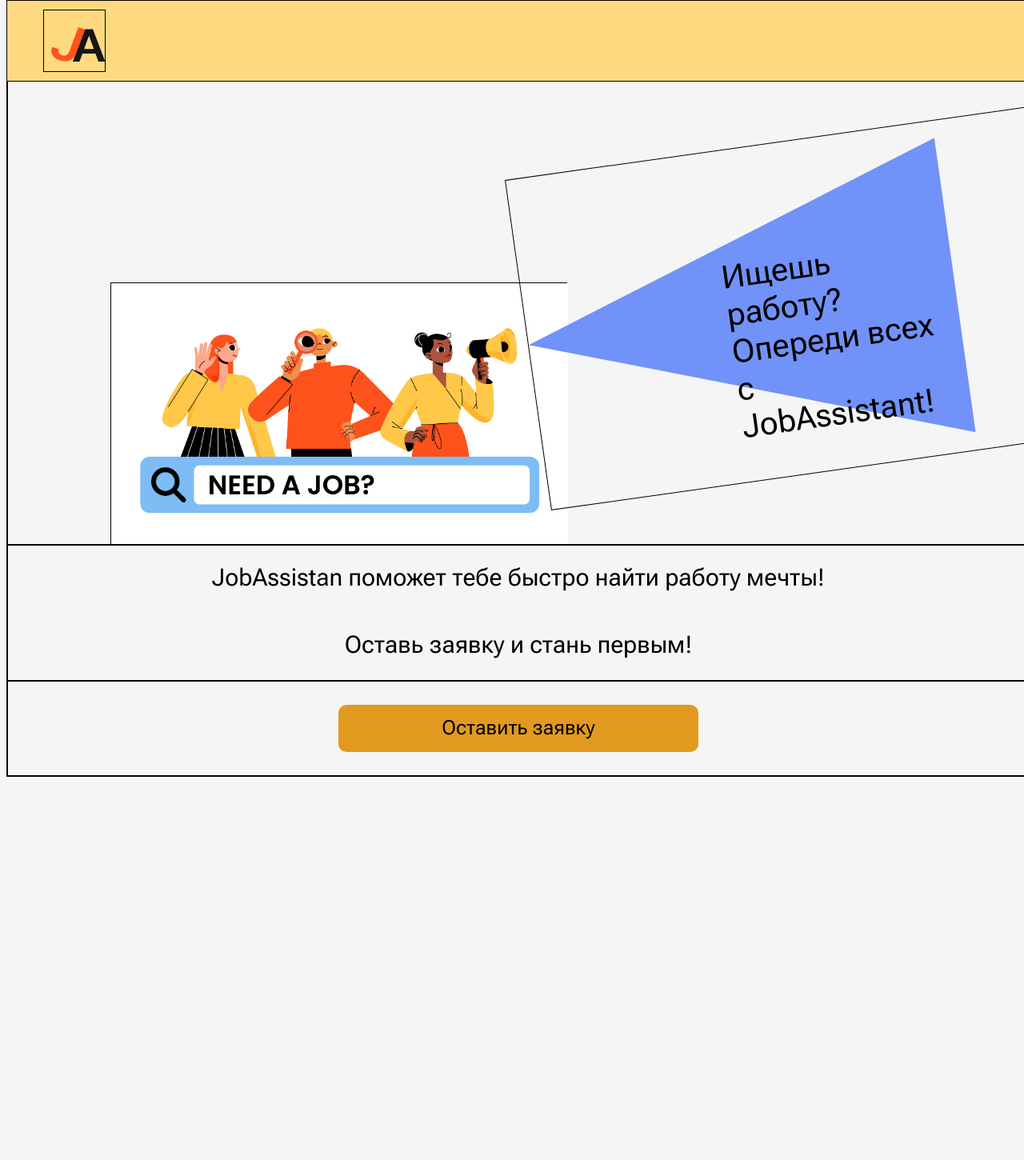
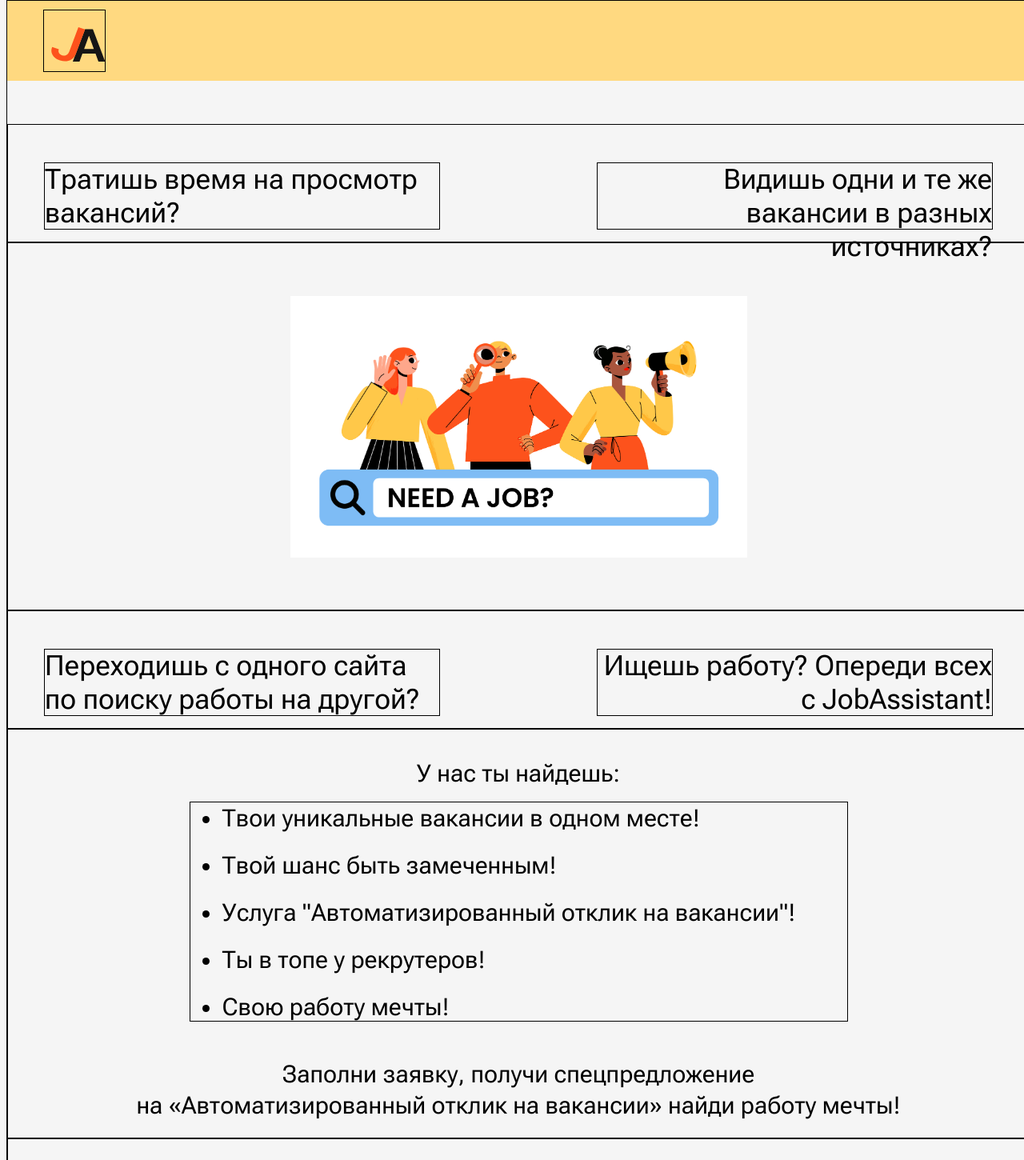
Before and after one commit to rafradio/JA_frontEnd, a plain HTML site: page JobAssistantFront/index.html in a window 1280 px wide. Shown: the part 8-1458 px from the top of the page at 80% size. Before the commit the page ends 987 px from the top, so only its background shows below. Drawn offline with Linux system fonts and the light colour scheme.

Commit message:
list in the middle

```diff
--- a/JobAssistantFront/css/style.css
+++ b/JobAssistantFront/css/style.css
@@ -32,6 +32,7 @@
     background: #FFD980;
     margin: 0;
     padding-left: 45px;
+    margin-bottom: 54px;
 }
 .logobox {
     display: block;
@@ -47,22 +48,55 @@
     width: 78px;
     height: 78px;
 }
-.pictures_wrap {
-    display: block;
+.top_text_wrap {
+    display: flex;
     position: relative;
     width: 100%;
-    height: 580px;
+    height: 148px;
+    align-items: center;
+    justify-content: space-between;
+    padding-left: 45px;
+    padding-right: 45px;
+    padding-top: 32px;
+    border: 0.5px solid black;
+}
+.top_text {
+    display: flex;
+    position: relative;
+    width: 495px;
+    height: 84px;
+    border: 0.5px solid black;
+    /* align-items: center;
+    justify-content: center; */
+}
+.top_text h2 {
+    margin: 0 !important;
+    padding: 0 !important;
+    font-size: 35px;
+    line-height: 42px;
+    font-weight: 400;
+}
+.top_text_wrap .left {
+    text-align: left;
+}
+.top_text_wrap .right {
+    text-align: right;
+}
+.pictures_wrap {
+    display: flex;
+    position: relative;
+    align-items: center;
+    justify-content: center;
+    width: 100%;
+    height: 460px;
     border: 0.5px solid black;
     overflow: hidden;
 }
 .picture_11 {
-    display: block;
-    position: absolute;
-    bottom: 0;
-    left: 128px;
+    display: flex;
+    position: relative;
     width: 571px;
     height: 327px;
-    border: 0.5px solid black;
 }
 .picture_11 .top_image1 {
     width: 571px;
@@ -109,8 +143,8 @@
 .main_titles {
     position: relative;
     width: 100%;
-    height: 148;
-    padding-top: 45;
+    height: 512px;
+    padding-top: 35px !important;
     display: flex;
     flex-direction: column;
     align-items: center;
@@ -121,8 +155,32 @@
     font-size: 30px;
     line-height: 39px;
     font-weight: 400;
+    margin: 0 !important;
+    padding: 0 !important;
 }
 .main_titles h2 {
+    font-size: 30px;
+    line-height: 39px;
+    font-weight: 400;
+}
+.main_titles .main_list {
+    display: flex;
+    position: relative;
+    flex-direction: column;
+    height: 275px;
+    width: 823px;
+    align-items: left;
+    border: 0.5px solid black;
+}
+.main_list li {
+    font-size: 30px;
+    line-height: 39px;
+    font-weight: 400;
+    margin-bottom: 20px;
+}
+.main_titles_last {
+    display: flex;
+    text-align: center;
     font-size: 30px;
     line-height: 39px;
     font-weight: 400;
--- a/JobAssistantFront/css/styleModal.css
+++ b/JobAssistantFront/css/styleModal.css
@@ -105,6 +105,10 @@
     width: 100%;
     height: 100%;
 }
+.data_enter input::placeholder {
+    color: #d7d7d7;
+    font-size: 14px;
+}
 .form-field__label {
     display: block;
     font-size: 16px;
@@ -130,6 +134,7 @@
     justify-content: center;
     border-radius: 10px;
     background: #f58711;
+    cursor: pointer;
 }
 .form_button p {
     font-size: 25px;
@@ -137,3 +142,19 @@
     font-weight: 400;
     color: #ffffff;
 }
+.active_line {
+    display: block;
+    position: absolute;
+    bottom: 0;
+    left: 0;
+    border-bottom: 2px solid #ce7210;
+    content: "";
+    width: 100%;
+    transform-origin: 50% 50%;
+    transform: scaleX(0);
+    transition: all 0.4s;
+    z-index: 1;
+}
+.form-field__active {
+    transform: scaleX(1);
+}
--- a/JobAssistantFront/index.html
+++ b/JobAssistantFront/index.html
@@ -17,20 +17,36 @@
                 <img src="img/LogoJA.svg" alt="Job assistant logo" class="JALogo_pic">
             </div>
         </div>
+        <div class="top_text_wrap">
+            <div class="top_text left"><h2>Тратишь время на просмотр вакансий?</h2></div>
+            <div class="top_text right"><h2>Видишь одни и те же вакансии в разных источниках?</h2></div>
+        </div>
         <div class="pictures_wrap">
             <div class="picture_11">
                 <img src="img/Top_Image1.png" alt="Job assistant" class="top_image1">
             </div>
-            <div class="picture_tagline">
+            <!-- <div class="picture_tagline">
                 <svg class="triangle">
                     <polygon points="0,186 539,0 539,372" style="fill:rgb(113, 146, 248)"/>
                 </svg>
                 <div class="text_tagline"><p>Ищешь работу?<br>Опереди всех с<br>JobAssistant!</p></div>
-            </div>
+            </div> -->
+        </div>
+        <div class="top_text_wrap">
+            <div class="top_text left"><h2>Переходишь с одного сайта по поиску работы на другой?</h2></div>
+            <div class="top_text right"><h2>Ищешь работу? Опереди всех с JobAssistant!</h2></div>
         </div>
         <div class="main_titles">
-            <h1>JobAssistan поможет тебе быстро найти работу мечты!</h1>
-            <h2>Оставь заявку и стань первым!</h2>
+            <h1>У нас ты найдешь:</h1>
+            <ul class="main_list">
+                <li>Твои уникальные вакансии в одном месте!</li>
+                <li>Твой шанс быть замеченным!</li>
+                <li> Услуга "Автоматизированный отклик на вакансии"!</li>
+                <li>Ты в топе у рекрутеров!</li>
+                <li>Свою работу мечты!</li>
+            </ul>
+            <!-- <h2>Заполни заявку, получи спецпредложение </h2> -->
+            <div class="main_titles_last"><p>Заполни заявку, получи спецпредложение<br>на «Автоматизированный отклик на вакансии» найди работу мечты!</p></div>
         </div>
         <div class="wrap_button_landing">
             <div class="button_landing"><p>Оставить заявку</p></div>
--- a/JobAssistantFront/js/animation.js
+++ b/JobAssistantFront/js/animation.js
@@ -1,18 +1,43 @@
-function reqEmailForm() {
+function requestEmailForm() {
     this.reqButton = document.querySelector('.button_landing');
     this.regForm = document.querySelector('.request_modal_wrap');
     this.closeBtn = document.querySelector('.close_btn');
+    this.inputText = document.querySelectorAll('.form-field__input');
+    this.activeLine = document.querySelectorAll('.active_line');
+    this.submitButton = document.querySelector('.form_button');
     this.initSettings();
 }
 
-reqEmailForm.prototype.initSettings = function() {
+requestEmailForm.prototype.initSettings = function() {
 
     this.reqButton.addEventListener('click', () => {
         console.log("Hello world");
         this.regForm.classList.add("request_modal_wrap_on");
     });
+    this.inputText.forEach((item, pos) => {
+        item.addEventListener('focus', () => this.checking(pos));
+        item.addEventListener('blur', () => this.checking(pos));
+    });
 
     this.closeBtn.addEventListener('click', () => {this.regForm.classList.remove("request_modal_wrap_on");});
+
+    this.submitButton.addEventListener('click', () => {this.saveData()});
 }
 
-const myReqForm = new reqEmailForm();
+requestEmailForm.prototype.checking = function(x) {
+    this.activeLine[x].classList.toggle("form-field__active");
+}
+
+requestEmailForm.prototype.saveData = function() {
+    let tempLink = document.createElement("a");
+    let infoText = "name: " + this.inputText[0].value + "\n";
+    infoText += "e-mail: " + this.inputText[1].value;
+    let taBlob = new Blob([infoText], {type: 'text/plain'});
+    tempLink.setAttribute('href', URL.createObjectURL(taBlob));
+    tempLink.setAttribute('download', `user.txt`);
+    tempLink.click();
+    URL.revokeObjectURL(tempLink.href);
+    this.regForm.classList.remove("request_modal_wrap_on");
+}
+
+const myReqForm = new requestEmailForm();
```
